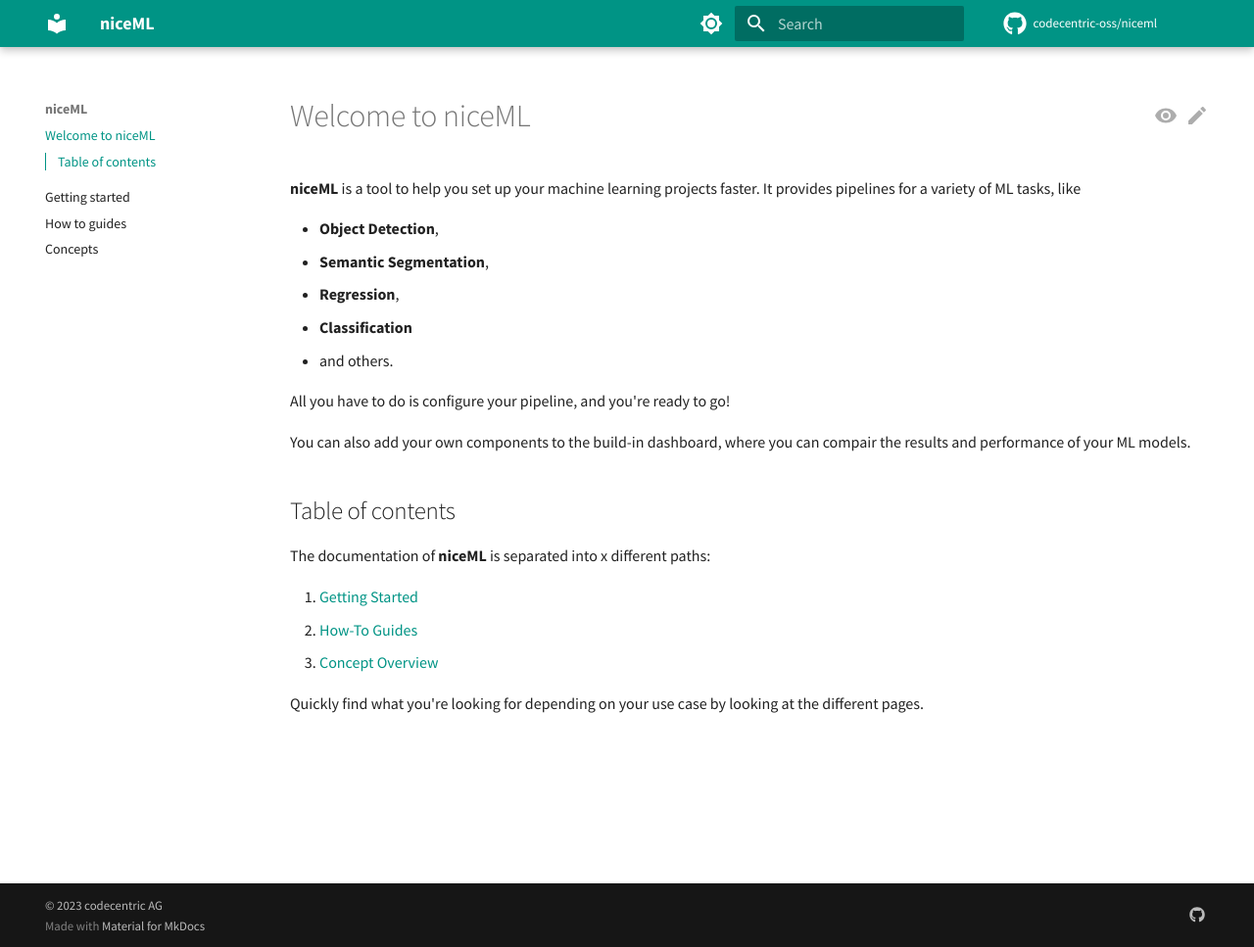
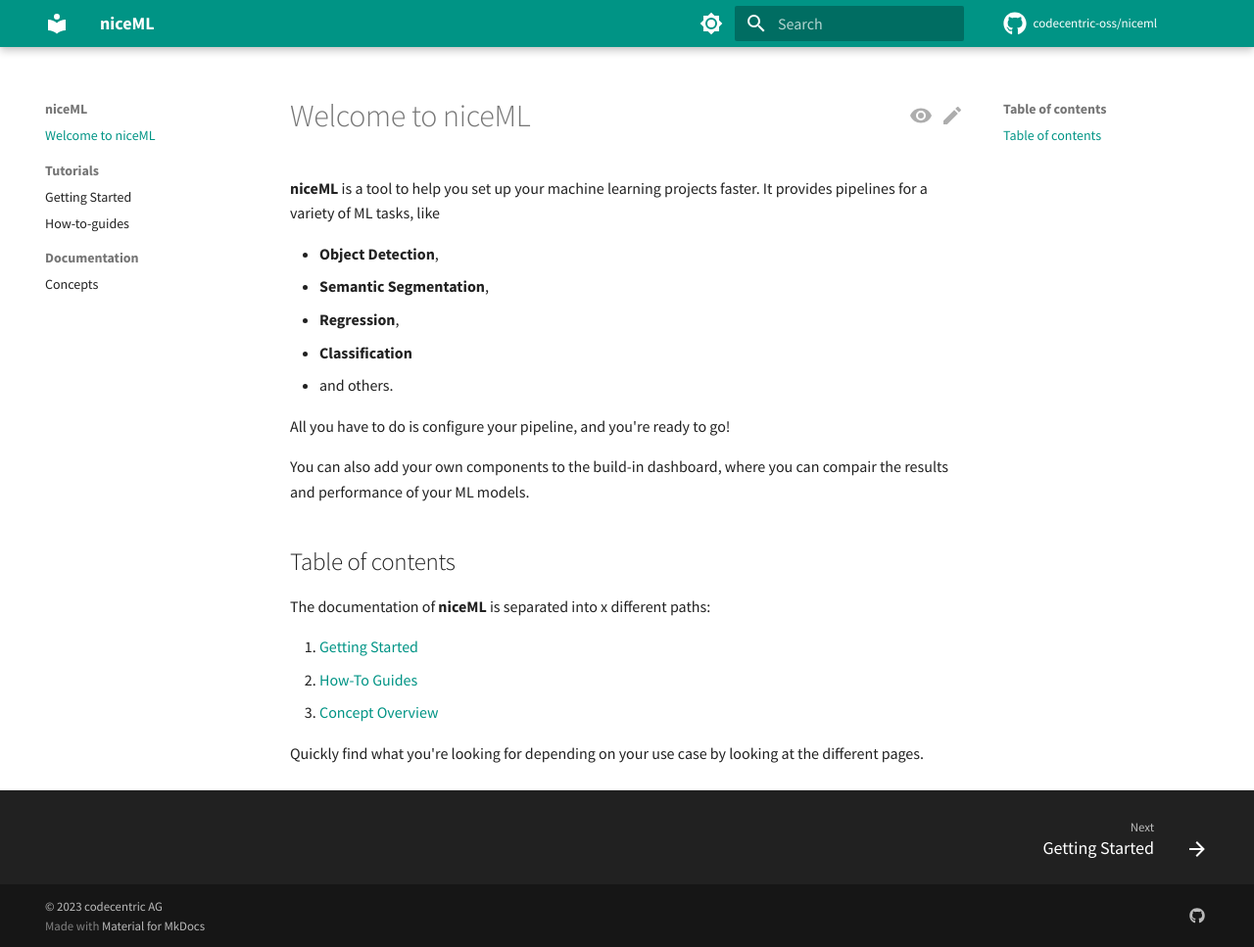
Before and after one commit to codecentric-oss/niceml, an MkDocs documentation site: the page built from docs/index.md, in a window 1280 px wide and 967 px high. Shown: the whole window at 98% size. Built offline with MkDocs 1.6.1 and Material for MkDocs 9.7.7, drawn with Linux system fonts in a browser that asks for light colours; comment, search, counter and statistics services are not loaded.

Commit message:
add first getting started tutorial and adjust docs page

```diff
--- a/docs/index.md
+++ b/docs/index.md
@@ -18,7 +18,7 @@ where you can compair the results and performance of your ML models.
 
 The documentation of **niceML** is separated into x different paths:
 
-1. [Getting Started](gettingstarted.md)
+1. [Getting Started](tutorials.md)
 2. [How-To Guides](how-to-guides.md)
 3. [Concept Overview](concepts.md)
 
--- a/mkdocs.yml
+++ b/mkdocs.yml
@@ -13,11 +13,15 @@ theme:
     view: material/eye
   features:
 #    - navigation.tabs
+#    - navigation.top
+    - navigation.footer
+    - navigation.indexes
     - navigation.sections
-    - toc.integrate
-    - navigation.top
+#    - toc.integrate
+    - toc.follow
     - search.suggest
     - search.highlight
+    - content.tooltips
     - content.tabs.link
     - content.code.annotation
     - content.code.copy
@@ -69,9 +73,11 @@ plugins:
 
 nav:  # Sort the pages
   - index.md
-  - gettingstarted.md
-  - how-to-guides.md
-  - concepts.md
+  - Tutorials:
+    - Getting Started: tutorials.md
+    - How-to-guides: how-to-guides.md
+  - Documentation:
+    - concepts.md
 
 copyright: |
   &copy; 2023 <a href="https://www.codecentric.de/"  target="_blank" rel="noopener">codecentric AG</a>
```
Also changed, not shown: docs/gettingstarted.md (deleted, +0 -49 lines), docs/how-to-guides.md (+18 -0 lines), docs/tutorials.md (added, +74 -0 lines), 1 other file.
